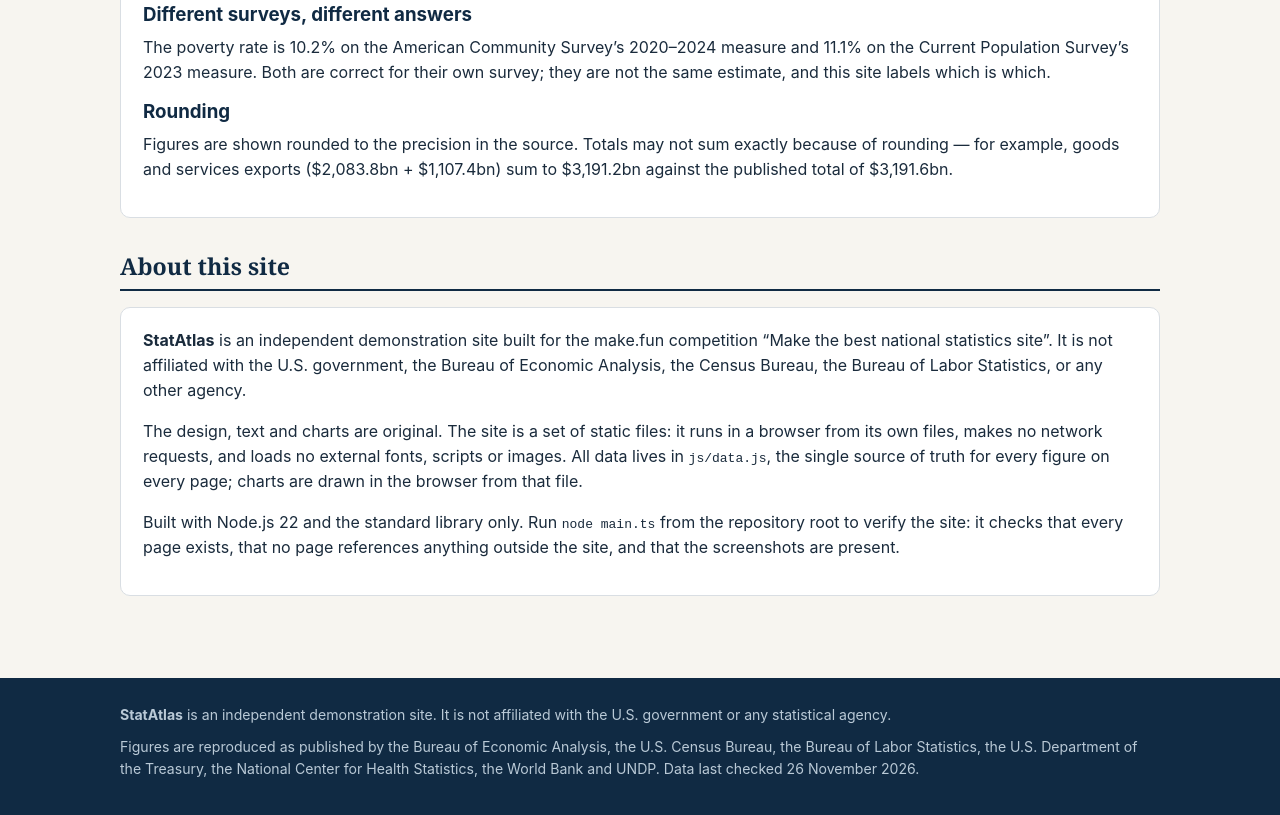
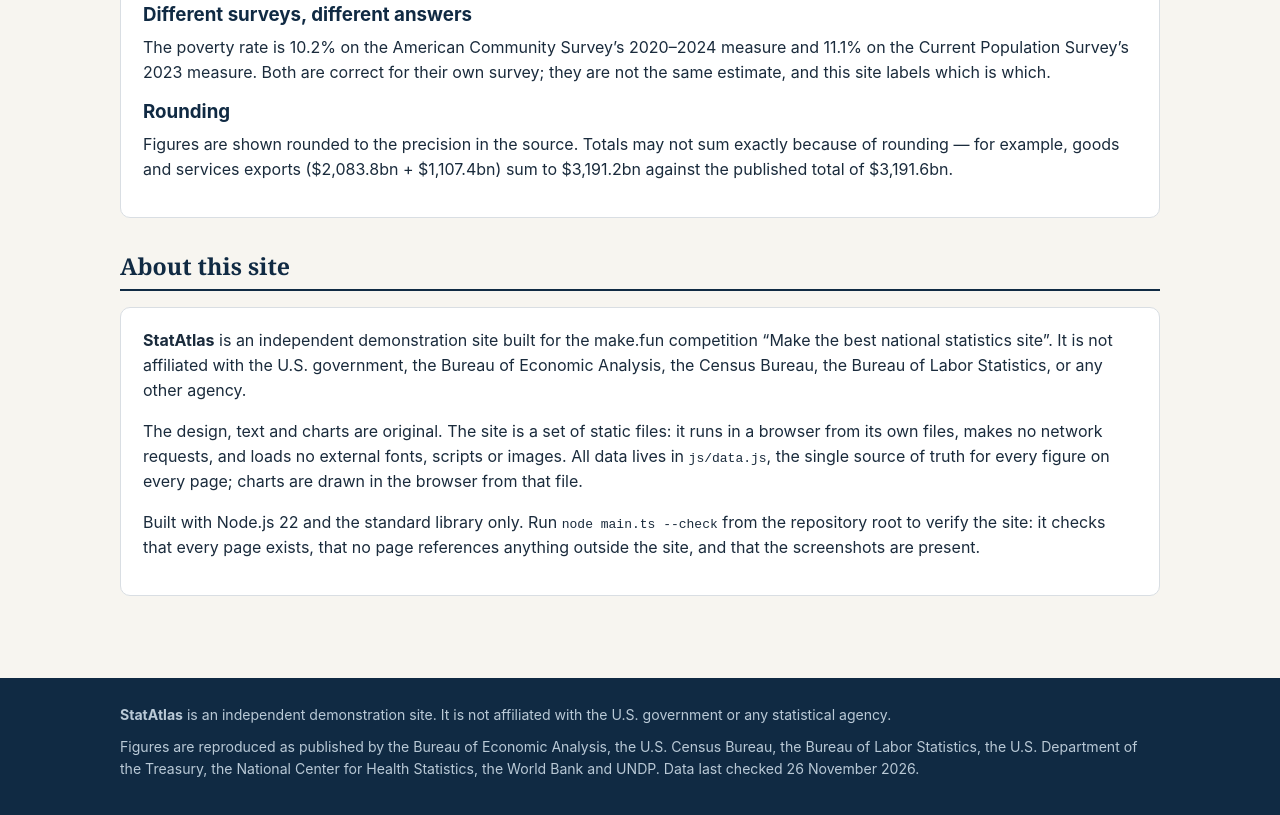
Before and after one commit to longd487/best-national-statistics-site-20261126-0539, a plain HTML site: page app/methods.html in a window 1280 px wide. Shown: the part 1518-2333 px from the top of the page. Drawn offline with Linux system fonts and the light colour scheme.

```diff
--- a/app/methods.html
+++ b/app/methods.html
@@ -105,7 +105,7 @@
       <code>js/data.js</code>, the single source of truth for every figure on
       every page; charts are drawn in the browser from that file.</p>
       <p>Built with Node.js 22 and the standard library only. Run
-      <code>node main.ts</code> from the repository root to verify the site:
+      <code>node main.ts --check</code> from the repository root to verify the site:
       it checks that every page exists, that no page references anything outside
       the site, and that the screenshots are present.</p>
     </div>
```
